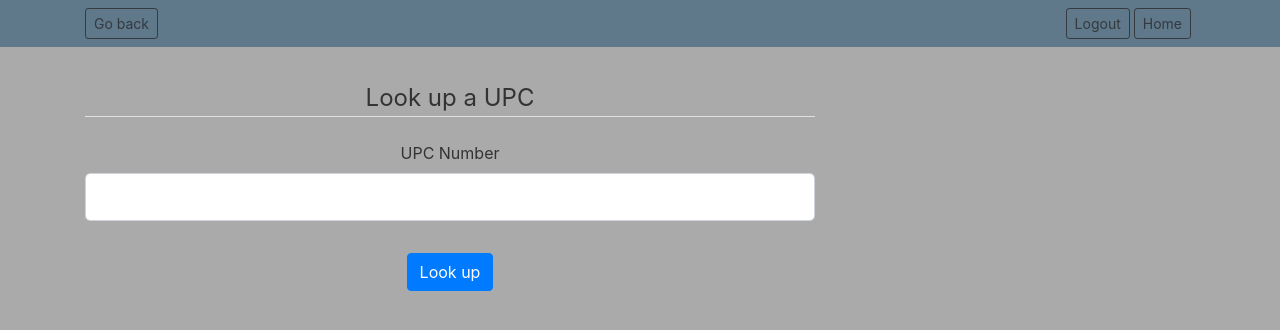
After one commit to treyhamilton/CSC-450-App-Flask, a Flask app: page /lookupupc in a window 1280 px wide. The commit adds this page. Shown: the top 330 px of the page. Run offline with Flask 2, Linux system fonts and the light colour scheme; a user stored in the database is signed in; data that the repository does not hold is empty; some libraries are stand-ins or nearby versions.

Commit message:
Added look up upc, it needs to be fixed in order to display the result

```diff
--- a/GroceryTracking/forms.py
+++ b/GroceryTracking/forms.py
@@ -83,3 +83,7 @@ class AddItemManuallyForm(FlaskForm):
     itemQuantity = IntegerField("Number of items", validators=[optional()])
     ListName = StringField("Name of List:", validators=[DataRequired()])
     submit = SubmitField("Submit")
+
+class lookupUPC(FlaskForm):
+    upc = StringField("UPC Number", validators = [DataRequired()])
+    submit = SubmitField("Look up")
--- a/GroceryTracking/routes.py
+++ b/GroceryTracking/routes.py
@@ -4,7 +4,7 @@ from GroceryTracking import app, db, bcrypt
 from flask_login import login_user, current_user, logout_user, login_required
 from GroceryTracking.models import List, User, Item, Content
 from GroceryTracking.forms import LogInForm, RegistrationForm, EditAccountForm, AddListForm, DeleteListForm, RenameListForm,\
-    ChangePasswordForm, ValidationError, AddItemManuallyForm
+    ChangePasswordForm, ValidationError, AddItemManuallyForm, lookupUPC
 from GroceryTracking.helperFunctions import nextHighestUserId, getInformationOnUpc, addItemToDatabaseAndList, \
     nextHighestListId
 from GroceryTracking.testFunctions import recreateDatabaseBlank, recreateDatabaseTestFill
@@ -386,3 +386,15 @@ def getAndPostUpc():
 
 
     return str("Post")
+
+@app.route("/lookupupc", methods=['GET', 'POST'])
+@login_required
+def lookUpUpc():
+    form = lookupUPC()
+    print(form.validate_on_submit())
+    try:
+         #  user@user.com
+        flash(getInformationOnUpc(form.upc.data),'success')
+    except Exception as e:
+        print(e)
+    return render_template('lookUpUpc.html', title='Look Up UPC', form=form)
--- a/GroceryTracking/templates/MainMenu.html
+++ b/GroceryTracking/templates/MainMenu.html
@@ -16,6 +16,10 @@
             </div>
 
             <div class="form-group">
+                <a class="btn btn-primary btn-block btn-lg" type="button" href="{{ url_for('lookUpUpc') }}">Look Up UPC</a>
+            </div>
+
+            <div class="form-group">
                 <a class="btn btn-danger btn-block btn-lg" type="button" href="{{ url_for('logout') }}">Logout</a>
             </div>
     </div>
--- /dev/null
+++ b/GroceryTracking/templates/lookUpUpc.html
@@ -0,0 +1,31 @@
+{% extends "layout.html" %}
+{% block content %}
+    <div class="text-center">
+        <form method="POST" action="lookupupc">
+            <fieldset class="form-group">
+                <legend class="border-bottom mb-4">Look up a UPC</legend>
+                <div class="form-group">
+                    {{ form.upc.label(class="form-control-label") }}
+                    {% if form.upc.errors %}
+                        {{ form.upc(class="form-control form-control-lg is-invalid") }}
+                        <div class="invalid-feedback">
+                            {% for error in form.upc.errors %}
+                                <span>{{ error }}</span>
+                            {% endfor %}
+                        </div>
+                    {% else %}
+                        {{ form.upc(class="form-control form-control-lg") }}
+                    {% endif %}
+                </div>
+
+            </fieldset>
+            <div class="form-group">
+                {{ form.submit(class="btn btn-primary") }}
+            </div>
+        </form>
+    </div>
+
+{% endblock content %}
+{% block back %}
+    <a class="btn btn-outline-dark btn-sm" href="{{ url_for('mainMenuRoute') }}">Go back</a>
+{% endblock back %}
```
